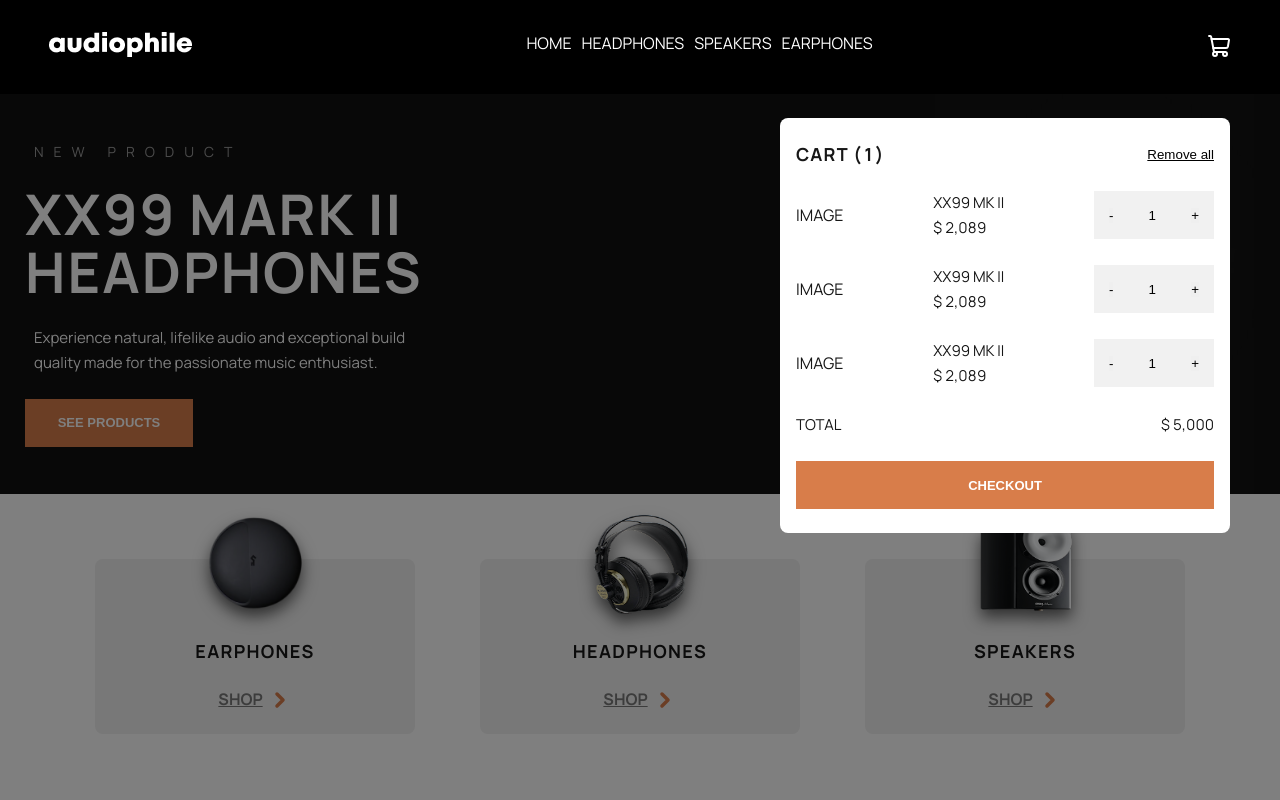
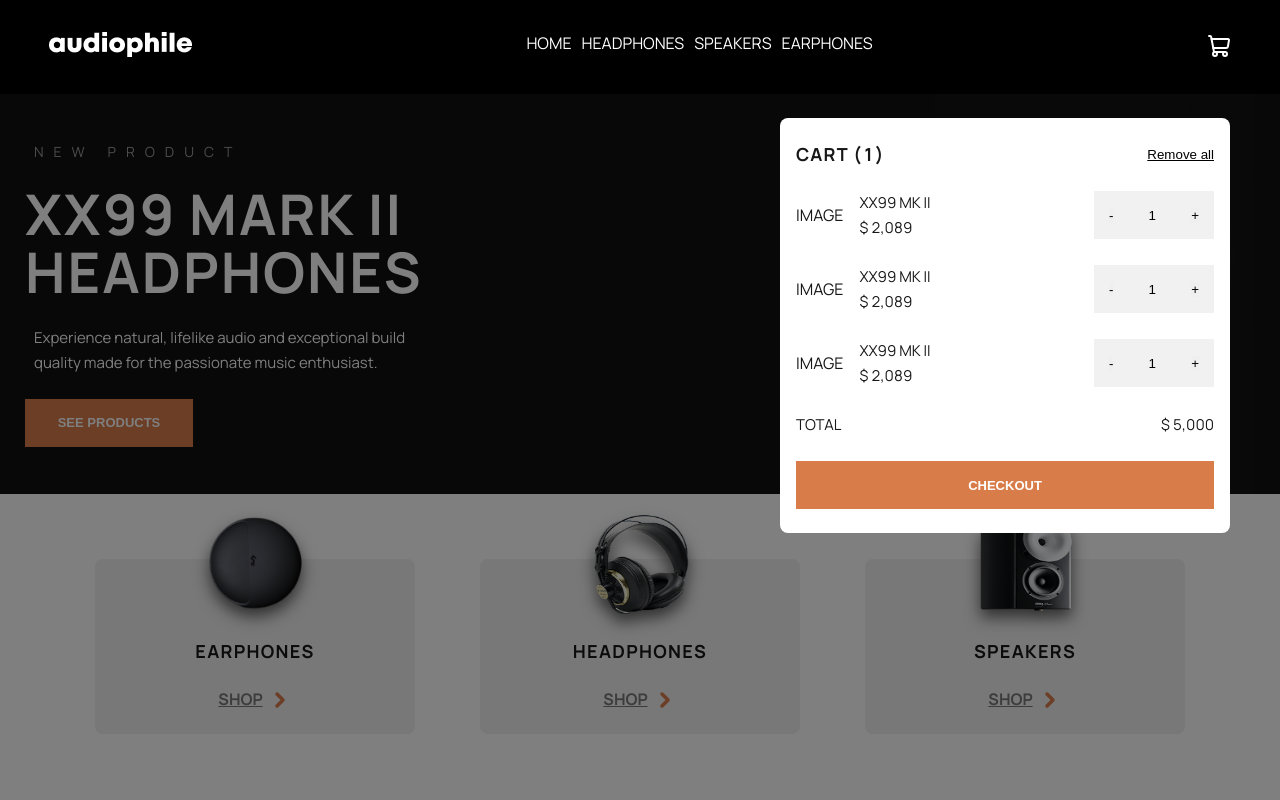
Before and after one commit to kellycsantos/audiophile, a Next.js app: page / in a window 1280 px wide. Shown: the top 800 px of the page. Built offline with nearby package versions, Linux system fonts and the light colour scheme.

Commit message:
fix: ajuste carrinho

```diff
--- a/src/app/components/Cart/cart.module.scss
+++ b/src/app/components/Cart/cart.module.scss
@@ -41,9 +41,13 @@
 
         .product_info {
             display: flex;
-            justify-content: space-between;
+            gap: 16px;
             align-items: center;
             margin-block: 24px;
+
+             >:last-child{
+                  margin-left: auto;
+            }
         }
 
         .summary {
```
